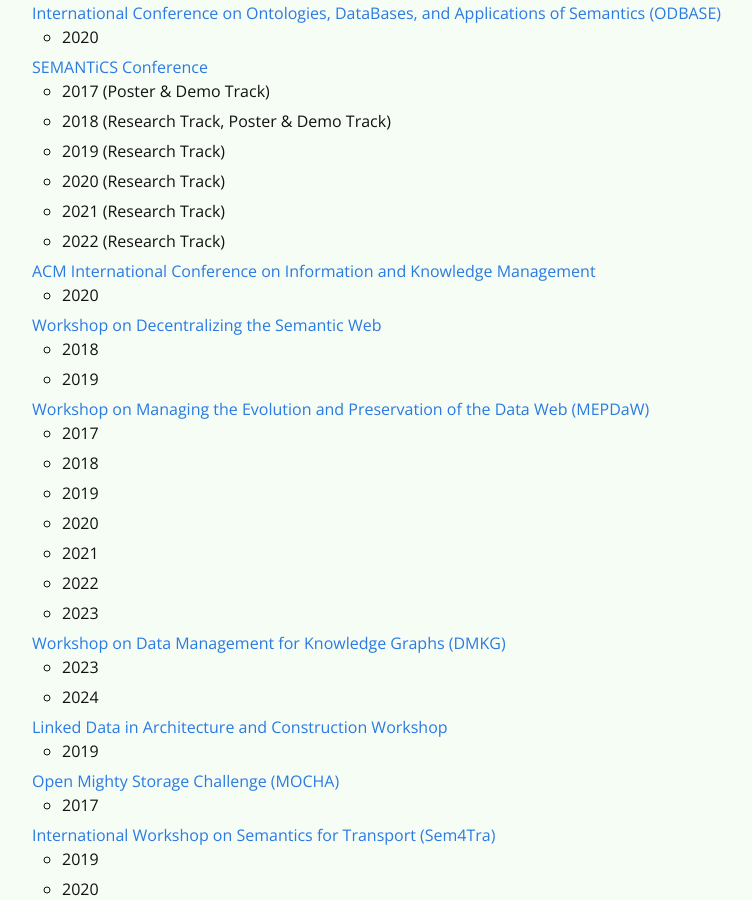
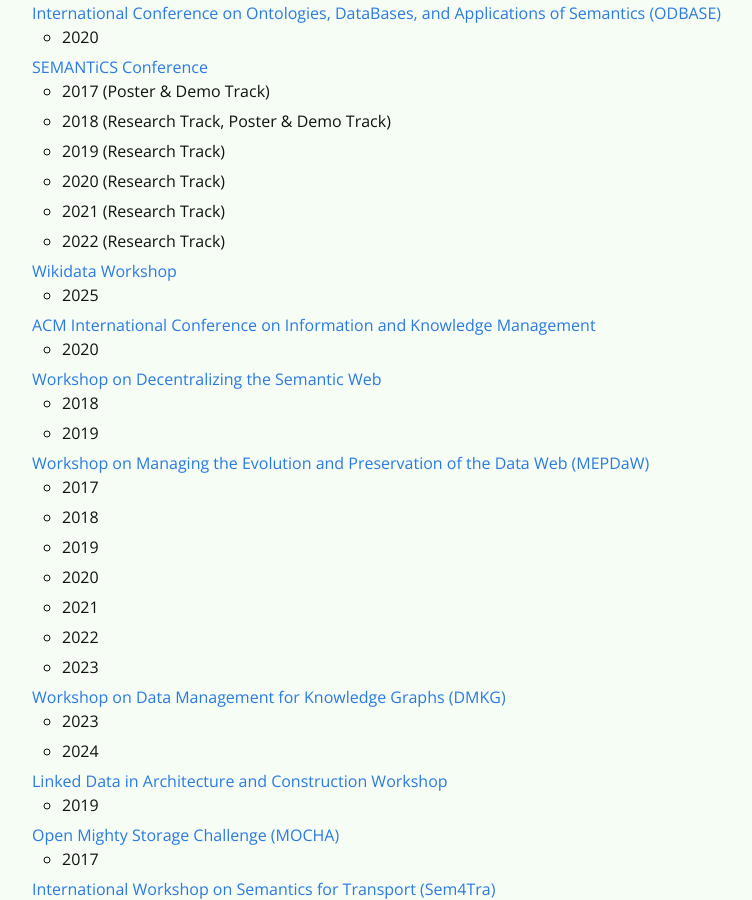
Before and after one commit to rubensworks/rubensworks.net, a Jekyll site: the page built from cv.md, in a window 1280 px wide and 900 px high, scrolled down 6996 px. Shown: the whole window, without its empty margins (268-1020 px from the left). Built offline with Jekyll 4.4.1, drawn with Linux system fonts in a browser that asks for light colours; some web fonts are replaced.

Commit message:
Add wikidata workshop to cv.md

```diff
--- a/cv.md
+++ b/cv.md
@@ -469,6 +469,8 @@
     * 2020 (Research Track)
     * 2021 (Research Track)
     * 2022 (Research Track)
+* [Wikidata Workshop](https://wikidataworkshop.github.io/)
+    * 2025
 * [ACM International Conference on Information and Knowledge Management](https://cikm2020.org/)
     * 2020
 * [Workshop on Decentralizing the Semantic Web](https://iswc2019.desemweb.org/)
```
